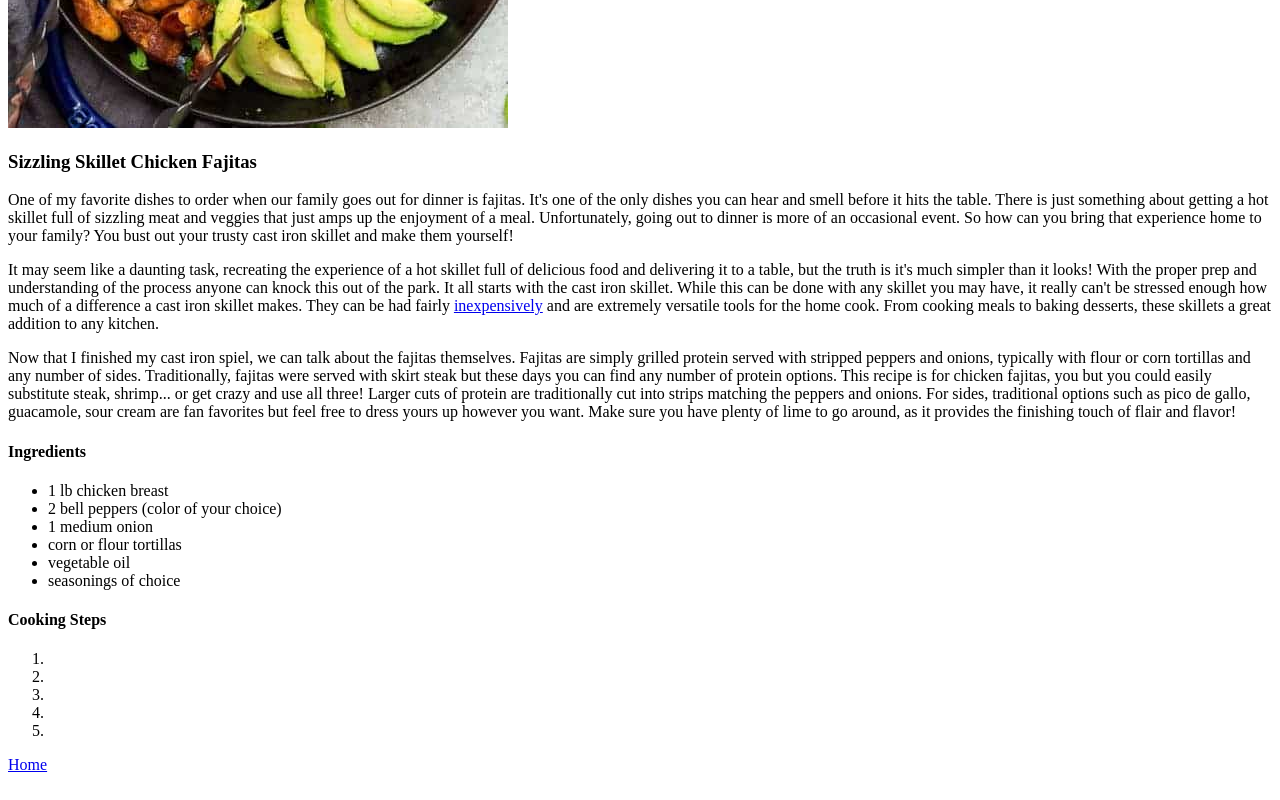
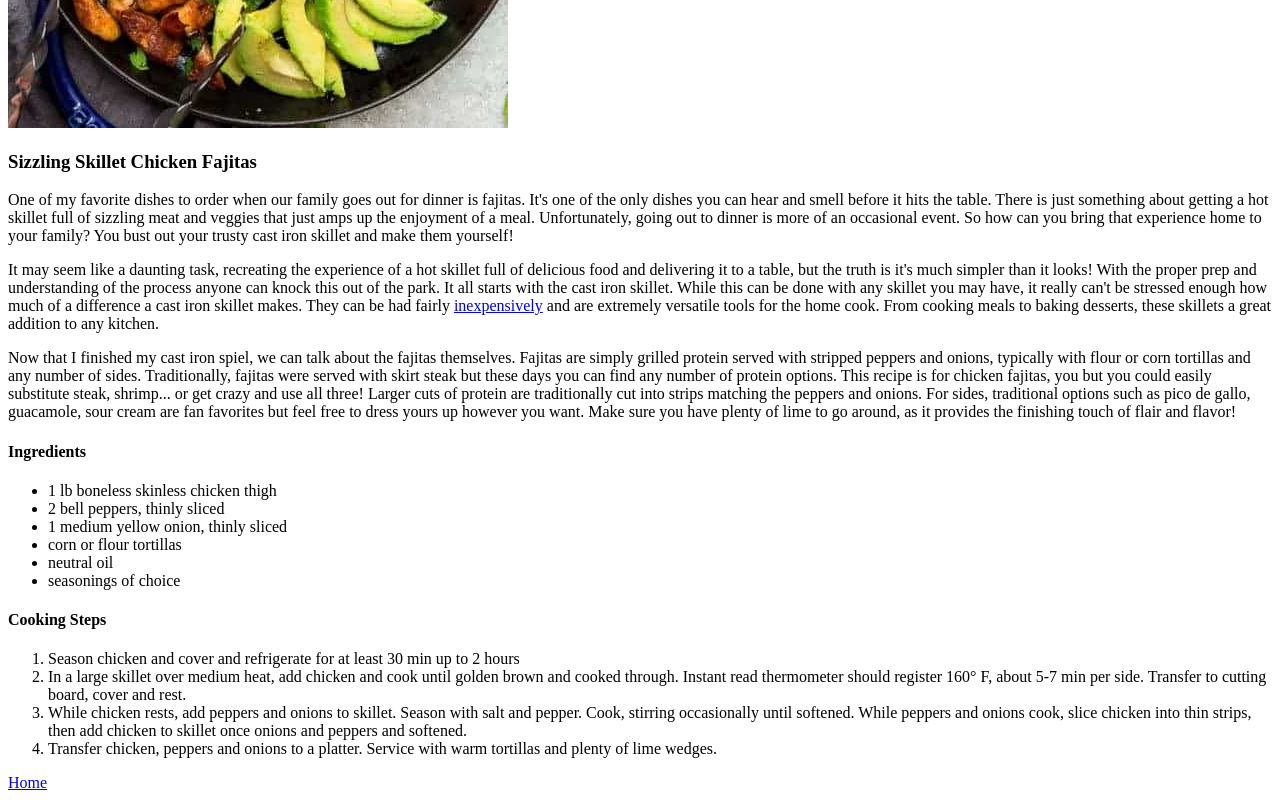
Before and after one commit to LeeTuter/odin-recipes, a plain HTML site: page recipes/chicken-fajitas.html in a window 1280 px wide. Shown: the part 452-1252 px from the top of the page. Drawn offline with Linux system fonts and the light colour scheme.

Commit message:
Complete chicken-fajita recipe

```diff
--- a/recipes/chicken-fajitas.html
+++ b/recipes/chicken-fajitas.html
@@ -17,21 +17,20 @@
 
         <h4>Ingredients</h4>
         <ul>
-            <li>1 lb chicken breast</li>
-            <li>2 bell peppers (color of your choice)</li>
-            <li>1 medium onion</li>
+            <li>1 lb boneless skinless chicken thigh</li>
+            <li>2 bell peppers, thinly sliced</li>
+            <li>1 medium yellow onion, thinly sliced</li>
             <li>corn or flour tortillas</li>
-            <li>vegetable oil</li>
+            <li>neutral oil</li>
             <li>seasonings of choice</li>
         </ul>
 
         <h4>Cooking Steps</h4>
         <ol>
-            <li></li>
-            <li></li>
-            <li></li>
-            <li></li>
-            <li></li>
+            <li>Season chicken and cover and refrigerate for at least 30 min up to 2 hours</li>
+            <li>In a large skillet over medium heat, add chicken and cook until golden brown and cooked through. Instant read thermometer should register 160° F, about 5-7 min per side.  Transfer to cutting board, cover and rest. </li>
+            <li>While chicken rests, add peppers and onions to skillet. Season with salt and pepper. Cook, stirring occasionally until softened. While peppers and onions cook, slice chicken into thin strips, then add chicken to skillet once onions and peppers and softened.</li>
+            <li>Transfer chicken, peppers and onions to a platter. Service with warm tortillas and plenty of lime wedges.</li>
         </ol>
 
         <a href="../index.html">Home</a>
```
